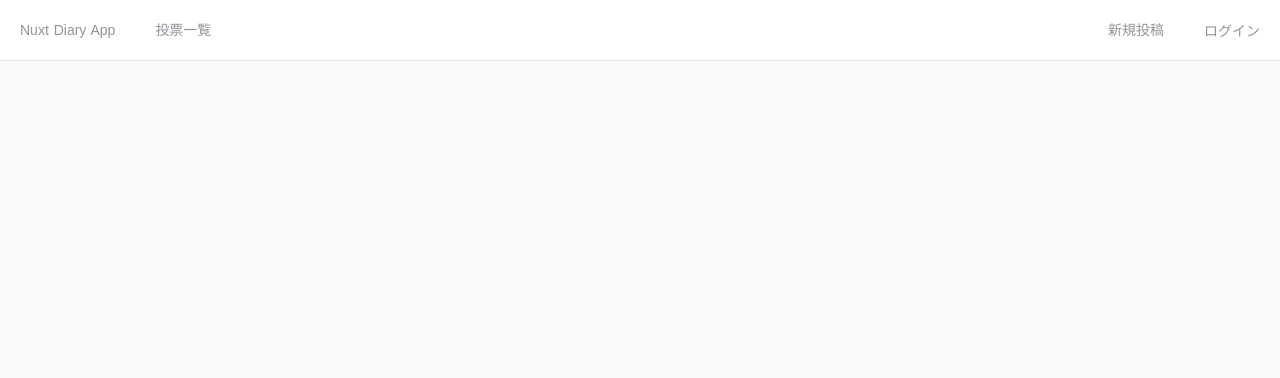
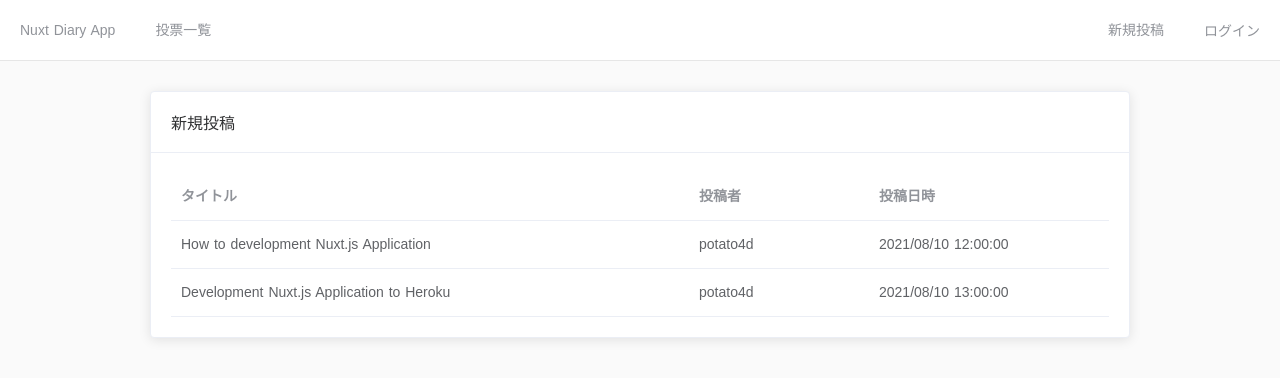
Before and after one commit to TakutoAndo/nuxt-parctice-04, a Nuxt app: page /posts in a window 1280 px wide. Shown: the top 378 px of the page. Built offline with nearby package versions, Linux system fonts and the light colour scheme.

Commit message:
投稿ページ実装

```diff
--- /dev/null
+++ b/app/pages/posts/index.vue
@@ -0,0 +1,53 @@
+<template>
+    <section class="container posts-page">
+        <el-card>
+            <div slot="header" class="clearfix">
+                <span>新規投稿</span>
+            </div>
+            <el-table
+                :data="showPosts"
+                style="width: 100%"
+                class="table">
+            <el-table-column prop="title" label="タイトル"></el-table-column>
+            <el-table-column prop="user.id" label="投稿者" width="180"></el-table-column>
+            <el-table-column prop="created_at" label="投稿日時" width="240"></el-table-column>
+            </el-table>
+        </el-card>
+    </section>
+</template>
+
+<script>
+export default {
+    computed: {
+        showPosts() {
+            return [
+                {
+                    id: '001',
+                    title: 'How to development Nuxt.js Application',
+                    body: 'Lorem ipsum dolor sit amet, consectetur adipiscing elit .....',
+                    created_at: '2021/08/10 12:00:00',
+                    user: {
+                        id: 'potato4d'
+                    }
+                },
+                {
+                    id: '002',
+                    title: 'Development Nuxt.js Application to Heroku',
+                    body: 'Lorem ipsum dolor sit amet, consectetur adipiscing elit .....',
+                    created_at: '2021/08/10 13:00:00',
+                    user: {
+                        id: 'potato4d'
+                    },
+                },
+
+            ]
+        }
+    }
+}
+</script>
+
+<style>
+.posts-page .el-table__row {
+    cursor: pointer;
+}
+</style>
--- a/package.json
+++ b/package.json
@@ -3,7 +3,7 @@
   "version": "1.0.0",
   "private": true,
   "scripts": {
-    "dev": "nuxt",
+    "serve": "nuxt",
     "build": "nuxt build",
     "start": "nuxt start",
     "generate": "nuxt generate"
```
